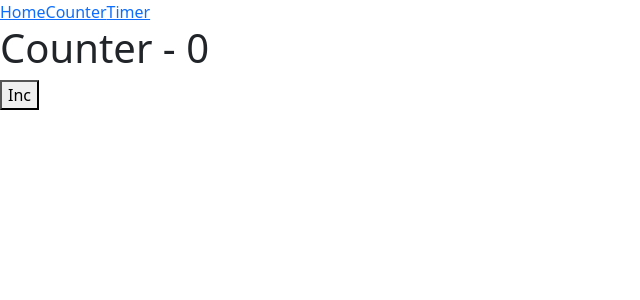
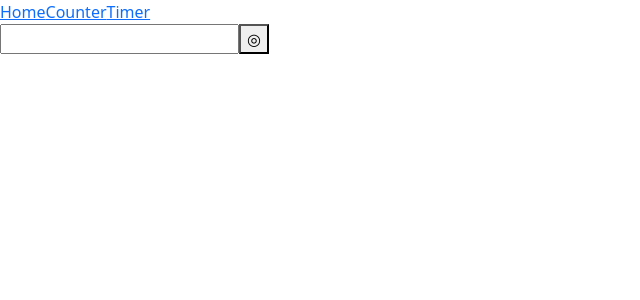
Before and after one commit to Devtown-India/FSWD-11221, a React (Create React App) app: page /counter in a window 1280 px wide. Shown: the top 300 px of the page, without its empty margins (0-640 px from the left). Built offline with nearby package versions, Linux system fonts and the light colour scheme.

Commit message:
the use effect

```diff
--- a/src/components/Counter.js
+++ b/src/components/Counter.js
@@ -2,22 +2,21 @@ import { useEffect } from "react";
 import { useState } from "react";
 
 const Counter = () => {
-    const [counter,setCounter] = useState(0)
+    const [show,setShow] = useState(false)
+    const [type,setType] = useState('text')
+
 
     useEffect(() => {
-        console.log('mounted')
-    }, [])
-
-    useEffect(() => {
-        console.log('counter state updated')
-        window.alert(`Hey counter is ${counter}`)
-    }, [counter])
+        setType(prev=>{
+            if(prev==='text') return 'password'
+            return 'text'
+        })
+    }, [show])
 
     return (
         <div>
-            <h1>Counter - {counter} </h1>
-            <button onClick={()=>setCounter(prev=>prev+1)} >  Inc</button>
-
+            <input type={type} />
+            <button onClick={()=>setShow(prev=>!prev)} >◎</button>
         </div>
     );
 }
--- a/src/components/Profile.js
+++ b/src/components/Profile.js
@@ -17,19 +17,23 @@ const Profile = () => {
 
     const {username} = useParams()
 
-    const [data,setData]= useState({})
+    const [data,setData]= useState(null)
 
     const fetchData = async (username)=>{
         const data = await getDatafromDB(username)
         console.log(data)
-        setData(data)
+        // setData(data)
     }
 
-
+    useEffect(()=>{
+        fetchData()
+    },[])
 
     return (
         <div>
-            <h3>{data.username} Profile</h3>
+          {data?(
+                <h3>{data.username} Profile</h3>
+          ):"LOading"}
         </div>
      );
 }
```
